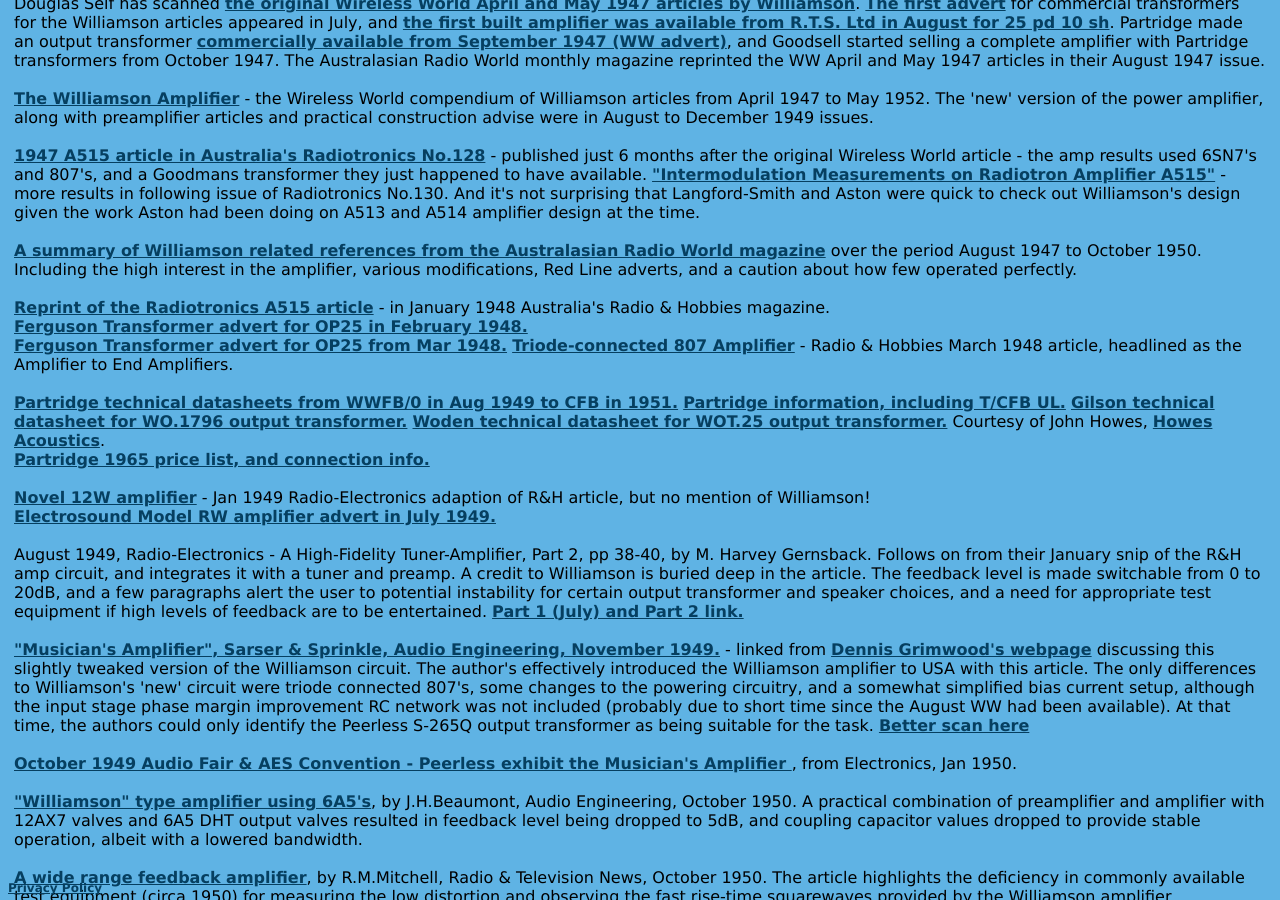
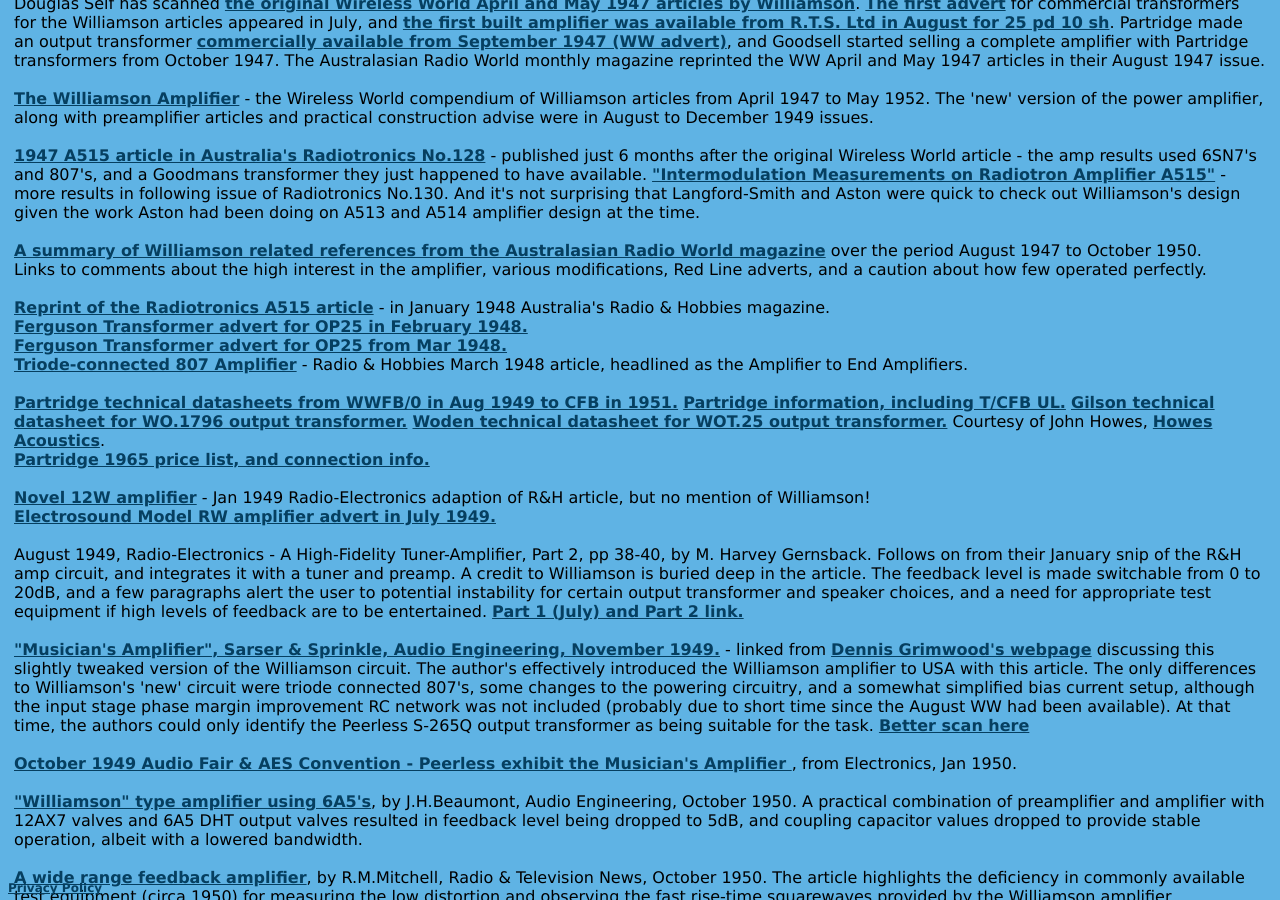
Before and after one commit to michael-robbins/michael-robbins.github.io, a Jekyll site: the page built from projects/Williamson.html, in a window 1280 px wide and 900 px high, scrolled down 1595 px. Built offline with Jekyll 4.4.1, drawn with Linux system fonts in a browser that asks for light colours; some of the changed lines change nothing that is shown.

Commit message:
Update Williamson.html

```diff
--- a/projects/Williamson.html
+++ b/projects/Williamson.html
@@ -58,12 +58,12 @@
       <a href="/static/intermodulation-A515.pdf">"Intermodulation Measurements on Radiotron Amplifier A515"</a> - more results in following issue of Radiotronics No.130. And it's not surprising that Langford-Smith and Aston were quick to check out Williamson's design given the work Aston had been doing on A513 and A514 amplifier design at the time.
       <br /><br />
       <a href="/static/ARW%20summary.pdf">A summary of Williamson related references from the Australasian Radio World magazine</a> over the period August 1947 to October 1950.
-      <br />Including the high interest in the amplifier, various modifications, Red Line adverts, and a caution about how few operated perfectly.
+      <br />Links to comments about the high interest in the amplifier, various modifications, Red Line adverts, and a caution about how few operated perfectly.
       <br /><br />
       <a href="/static/A515 Amplifier January R&H 1948.pdf">Reprint of the Radiotronics A515 article</a> - in January 1948 Australia's Radio & Hobbies magazine.
       <br />
       <a href="/static/FergusonFeb1948.pdf"> Ferguson Transformer advert for OP25 in February 1948.</a>  <br /><a href="/static/FergusonMarch1948.pdf"> Ferguson Transformer advert for OP25 from Mar 1948.</a>
-     <a href="/static/Williamson Amplifier R&H March 1948.pdf"> Triode-connected 807 Amplifier</a> - Radio & Hobbies March 1948 article, headlined as the Amplifier to End Amplifiers.
+     <br /> <a href="/static/Williamson Amplifier R&H March 1948.pdf"> Triode-connected 807 Amplifier</a> - Radio & Hobbies March 1948 article, headlined as the Amplifier to End Amplifiers.
       <br /><br />
       <a href="/static/Partridge datasheets.pdf">Partridge technical datasheets from WWFB/0 in Aug 1949 to CFB in 1951.</a>
       <a href="/static/Partridge information.pdf">Partridge information, including T/CFB UL.</a>
@@ -268,7 +268,7 @@
       <br /><br />
  <a href="static/Allan Organ type 90 amp.pdf">Details on the Type 90 amplifier</a> used in Allen Organ Co's Gyrophonic Projector from mid 1958. <br />90W amplifier with fixed bias KT88 in pentode mode.
       <br /><br />
-  <a href="static/Beacon%20Radio%201958%20Catalogue.pdf">Beacon Radio 1958 catalogue from NZ, including transformers and chokes for Williamson amplifier.</a>
+  <a href="/static/Beacon%20Radio%201958%20Catalogue.pdf">Beacon Radio 1958 catalogue from NZ, including transformers and chokes for Williamson amplifier.</a>
       <br /><br />
       <a href="/static/williamson_verstaerker.pdf">Improving the Williamson Amplifier</a> by T. Wright - Electronics World, June 1961 article.
       Wright revises the operating bias points of the input, PI and driver stages to improve the linearity of each stage to achieve lower IM distortion levels.
```
